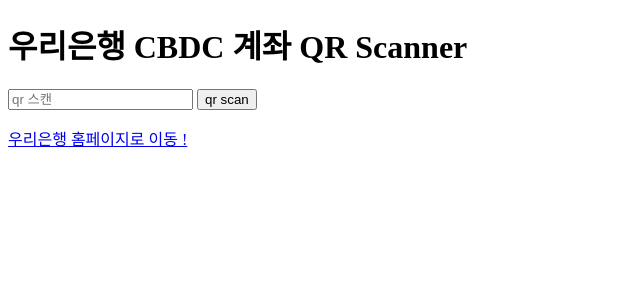
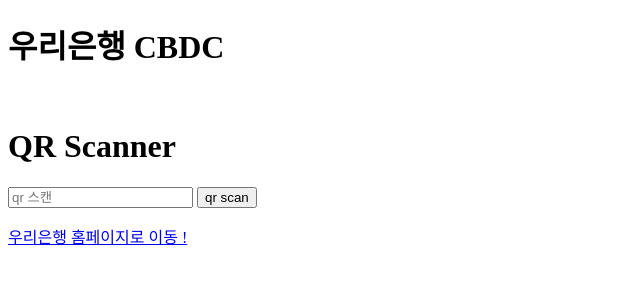
Before and after one commit to j3849/j3849.github.io, a plain HTML site: page index.html in a window 1280 px wide. Shown: the whole page, without its empty margins (0-640 px from the left). Drawn offline with Linux system fonts and the light colour scheme.

Commit message:
no message

```diff
--- a/index.html
+++ b/index.html
@@ -1,7 +1,8 @@
 <!DOCTYPE html>
 <html>
 	<body>
-		<h1>우리은행 CBDC 계좌 QR Scanner </h1>
+		<h1>우리은행 CBDC</h1> <br>
+		<h1>QR Scanner </h1>
 	</body>
 </html>
 
```
